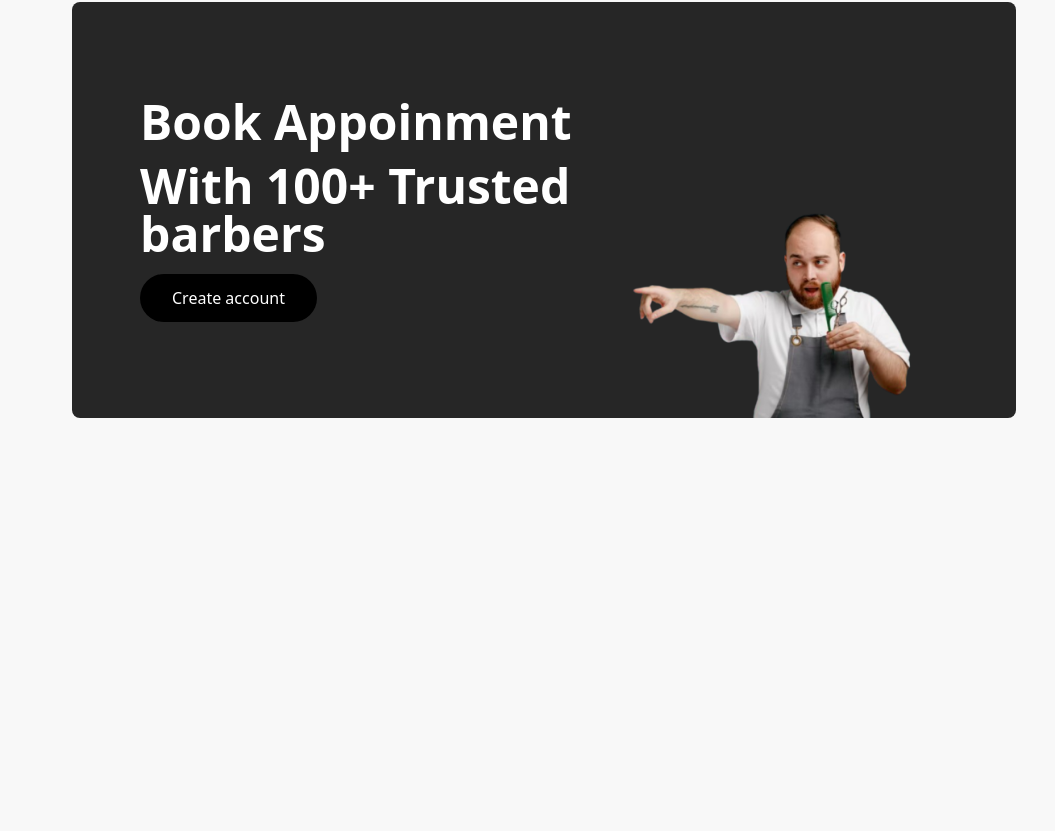
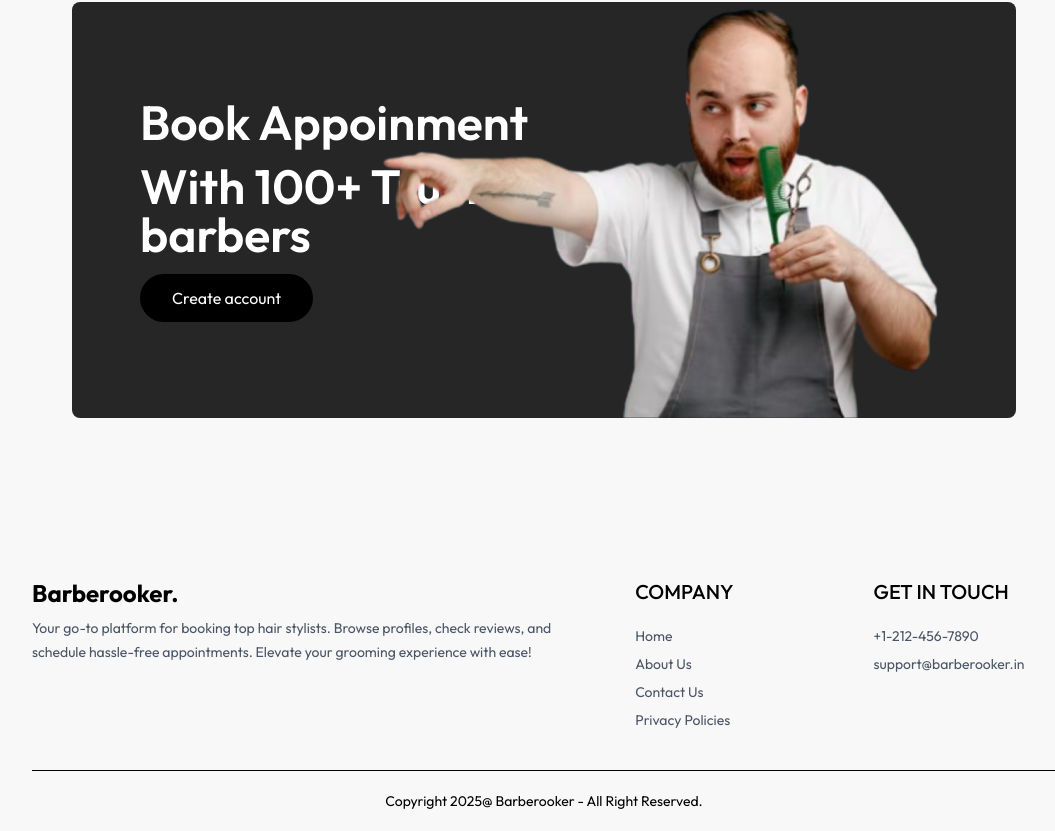
Before and after one commit to KRISHNAKUMAR-N-04/Barberooker, a React (Vite) app in the folder Barberooker/frontend/: page / in a window 1280 px wide. Shown: the part 1957-2788 px from the top of the page, without its empty margins (96-1151 px from the left). Before the commit the page ends 2455 px from the top, so only its background shows below. Built offline with nearby package versions, Linux system fonts and the light colour scheme.

Commit message:
Footer updated, Home page ready with new Font

```diff
--- a/Barberooker/frontend/src/App.jsx
+++ b/Barberooker/frontend/src/App.jsx
@@ -9,6 +9,7 @@ import MyAppoinments from './pages/MyAppoinments'
 import MyProfile from './pages/Myprofile'
 import Appoinment from './pages/Appoinment'
 import Navbar from './components/Navbar'
+import Footer from './components/Footer'
 
 
 const App = () => {
@@ -27,6 +28,7 @@ const App = () => {
         <Route path='/appoinment/:docId' element={<Appoinment />} />
 
       </Routes>
+      <Footer/>
     </div>
   )
 }
--- a/Barberooker/frontend/src/components/Banner.jsx
+++ b/Barberooker/frontend/src/components/Banner.jsx
@@ -1,7 +1,9 @@
 import React from 'react'
 import { assets } from '../assets/assets'
+import { useNavigate } from 'react-router-dom'
 
 const Banner = () => {
+    const navigate = useNavigate();
     return (
         <div className='flex  bg-neutral-800 rounded-lg px-6 sm:px-10 md:px-14 my-20 lg:px-12 md:mx-10 bottom-0 '>
             <div className='flex-1 py-8 sm:py-10 md:py-16 lg:py-24 lg:pl-5 '>
@@ -9,13 +11,13 @@ const Banner = () => {
                     <p >Book Appoinment</p>
                     <p className='mt-4'>With 100+ Trusted barbers</p>
                 </div>
-                <button className='bg-black text-white rounded-full sm:text-base px-8 py-3 mt-4 hover:scale-105 transition-all'>Create account</button>
+                <button onClick={()=> {navigate('/login'); scrollTo(0,0)}} className='bg-black text-white rounded-full sm:text-base px-8 py-3 mt-4 hover:scale-105 transition-all'>Create account</button>
 
             </div>
 
 
-            <div className='hidden md:block md:w-1/2 lg:block lg:w-[370px]  relative '>
-                <img src={assets.appointment_img} className='w-full absolute bottom-0 right-0  max-w-md' alt='' />
+            <div className='hidden md:block lg:block lg:w-[370px]  relative '>
+                <img src={assets.appointment_img} className='w-full absolute bottom-31 right-25 scale-200 ' alt='' />
 
             </div>
         </div>
--- /dev/null
+++ b/Barberooker/frontend/src/components/Footer.jsx
@@ -0,0 +1,40 @@
+import React from 'react'
+
+const Footer = () => {
+    return (
+        <div>
+            <div className='flex flex-col sm:grid grid-cols-[3fr_1fr_1fr] gap-14 my-10 mt-40 text-sm' >
+                <div>
+                    {/* ---------- Left Section-------------*/}
+                    <p className='text-2xl text-black font-bold leading-tight md:leading-tight lg:leading-tight mb-2'>Barberooker.</p>
+                    <p className='w-full md:2/3 text-gray-600 leading-6'>Your go-to platform for booking top hair stylists. Browse profiles, check reviews, and schedule hassle-free appointments. Elevate your grooming experience with ease!</p>
+                </div>
+                <div>
+                    {/* ---------- Centre Section-------------*/}
+                    <p className='text-xl font-medium mb-5'>COMPANY</p>
+                    <ul className='flex flex-col gap-2 text-gray-600'>
+                        <li>Home</li>
+                        <li>About Us</li>
+                        <li>Contact Us</li>
+                        <li>Privacy Policies</li>
+                    </ul>
+                </div>
+                <div>
+                    {/* ---------- Right Section-------------*/}
+                    <p className='text-xl font-medium mb-5'>GET IN TOUCH</p>
+                    <ul className='flex flex-col gap-2 text-gray-600'>
+                        <li>+1-212-456-7890</li>
+                        <li>support@barberooker.in</li>
+                    </ul>
+                </div>
+            </div>
+            <div>
+                {/*---------Copyright----------- */}
+                <hr />
+                <p className='py-5 text-sm text-center'>Copyright 2025@ Barberooker - All Right Reserved.</p>
+            </div>
+        </div>
+    )
+}
+
+export default Footer
--- a/Barberooker/frontend/src/components/Navbar.jsx
+++ b/Barberooker/frontend/src/components/Navbar.jsx
@@ -5,7 +5,7 @@ import { assets } from '../assets/assets'
 const Navbar = () => {
 
     const navigate = useNavigate();
-    const [showMenu, setShowManu] = useState(false);
+    const [showMenu, setShowMenu] = useState(false);
     const [token, setToken] = useState(true);
 
   return (
--- a/Barberooker/frontend/src/components/Topbarber.jsx
+++ b/Barberooker/frontend/src/components/Topbarber.jsx
@@ -23,7 +23,7 @@ const Topbarber = () => {
             className="border border-blue-200 rounded-xl overflow-hidden cursor-pointer hover:-translate-y-2 transition-all duration-300"
           >
             <img
-              className="w-full h-40 sm:h-48 md:h-56 object-cover bg-zinc-800"
+              className="w-full h-40 sm:h-48 md:h-56 object-cover bg-gray-600"
               src={item.image}
               alt={item.name}
             />
--- a/Barberooker/frontend/src/index.css
+++ b/Barberooker/frontend/src/index.css
@@ -1,4 +1,9 @@
+@import url('https://fonts.googleapis.com/css2?family=Outfit:wght@100..900&display=swap');
 @import "tailwindcss";
+
+*{
+    font-family: Outfit;
+}
 
 .active hr{
     @apply block
--- a/Barberooker/frontend/src/pages/Home.jsx
+++ b/Barberooker/frontend/src/pages/Home.jsx
@@ -3,6 +3,7 @@ import Header from '../components/Header'
 import Specialitymenu from '../components/Specialitymenu'
 import Topbarber from '../components/Topbarber'
 import Banner from '../components/Banner'
+
 
 const Home = () => {
   return (
@@ -11,6 +12,7 @@ const Home = () => {
         <Specialitymenu/>
         <Topbarber/>
         <Banner/>
+
     </div>
   )
 }
```
